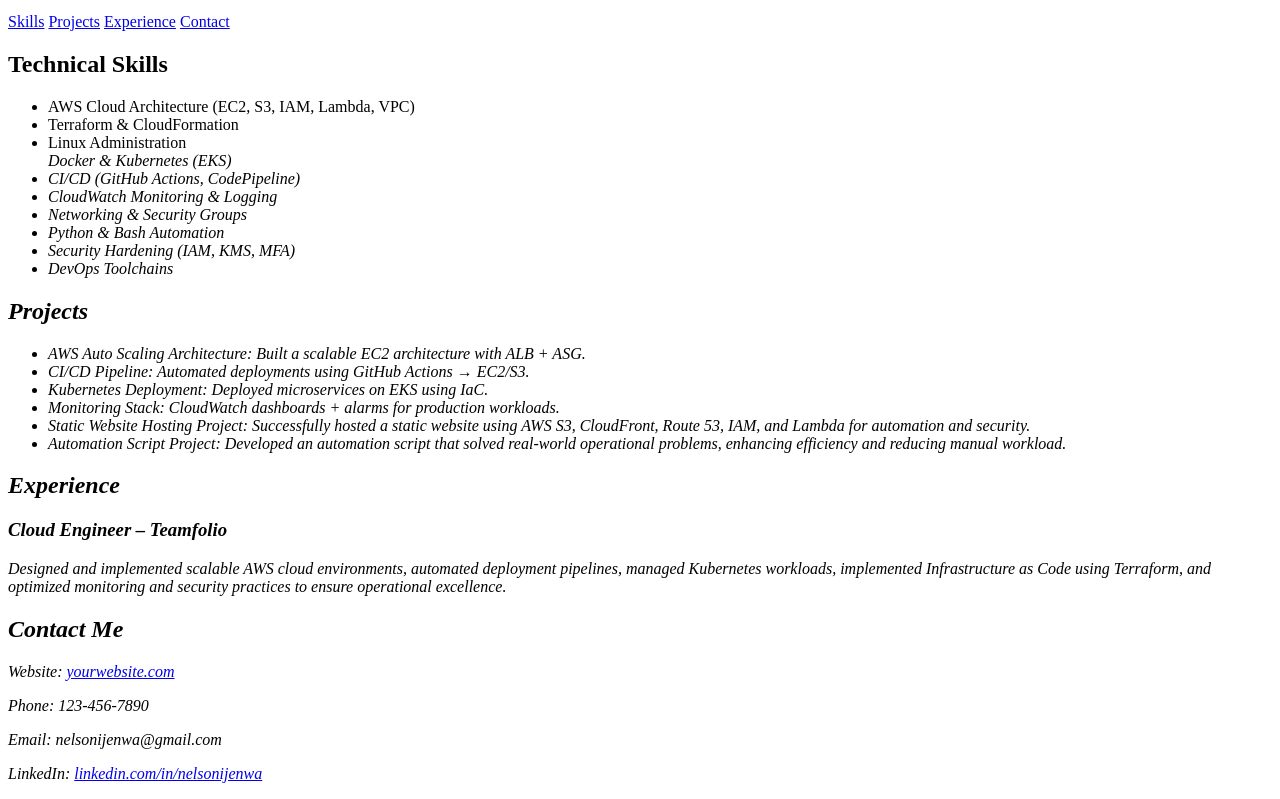
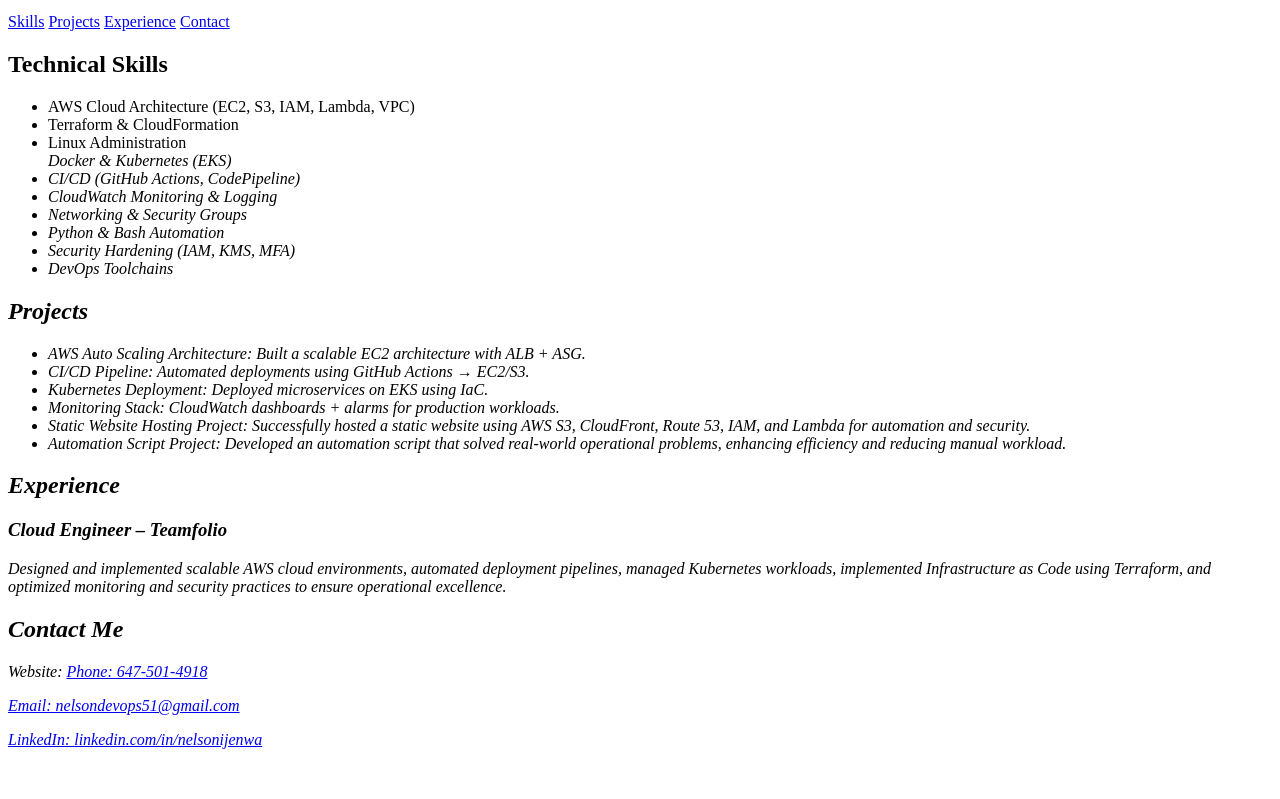
Before and after one commit to Class9-GroupB/teamfolio, a plain HTML site: page Profiles/Nelson/index.html in a window 1280 px wide. Shown: the part 483-1282 px from the top of the page. After the commit the page ends 1248 px from the top, so only its background shows below. Drawn offline with Linux system fonts and the light colour scheme.

```diff
--- a/Profiles/Nelson/index.html
+++ b/Profiles/Nelson/index.html
@@ -53,12 +53,11 @@
   <h3>Cloud Engineer – Teamfolio</h3>
   <p>Designed and implemented scalable AWS cloud environments, automated deployment pipelines, managed Kubernetes workloads, implemented Infrastructure as Code using Terraform, and optimized monitoring and security practices to ensure operational excellence.</p>
 </section>
-
 <section id="Contact">
   <h2>Contact Me</h2>
-  <p>Website: <a href="https://yourwebsite.com">yourwebsite.com</a></p>
-  <p>Phone: 123-456-7890</p>
-  <p>Email: nelsonijenwa@gmail.com</p>
+  <p>Website: <a href="https://nelsonproject2025.s3.ca-central-1.amazonaws.com/index.htmlm</a></p>
+  <p>Phone: 647-501-4918</p>
+  <p>Email: nelsondevops51@gmail.com</p>
   <p>LinkedIn: <a href="https://linkedin.com/in/nelsonijenwa">linkedin.com/in/nelsonijenwa</a></p>
 </section>
 
```
